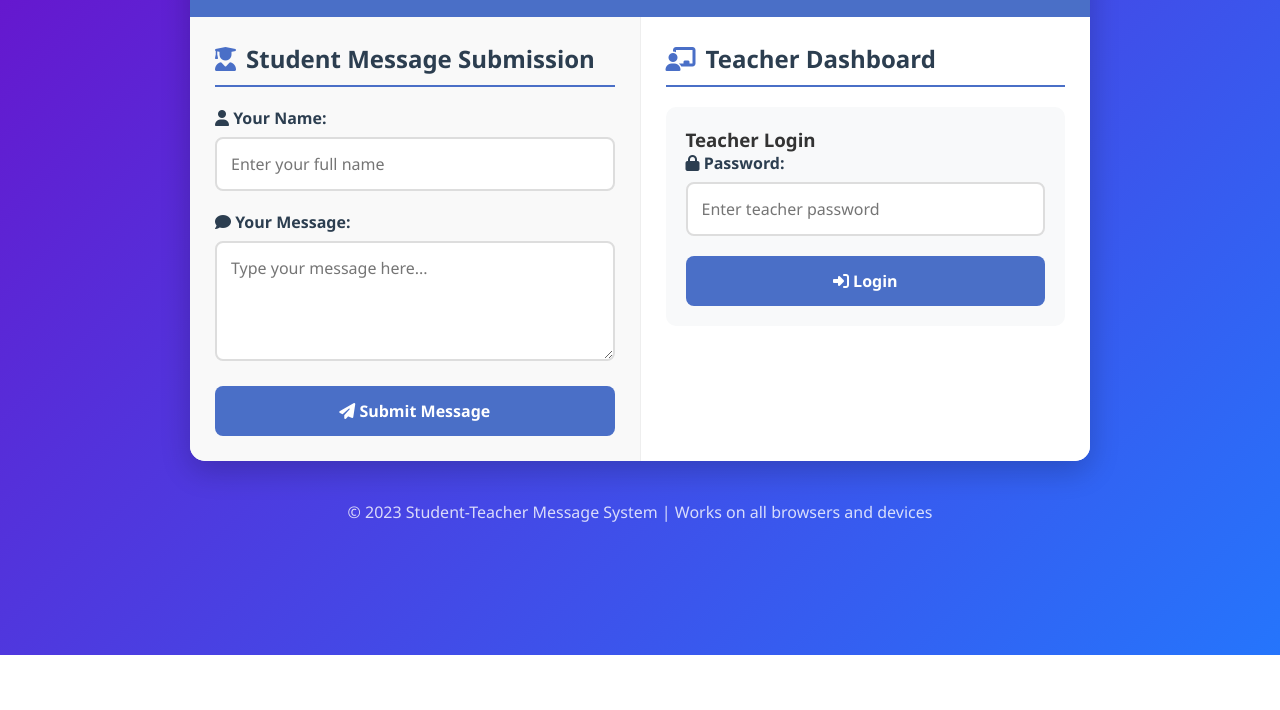
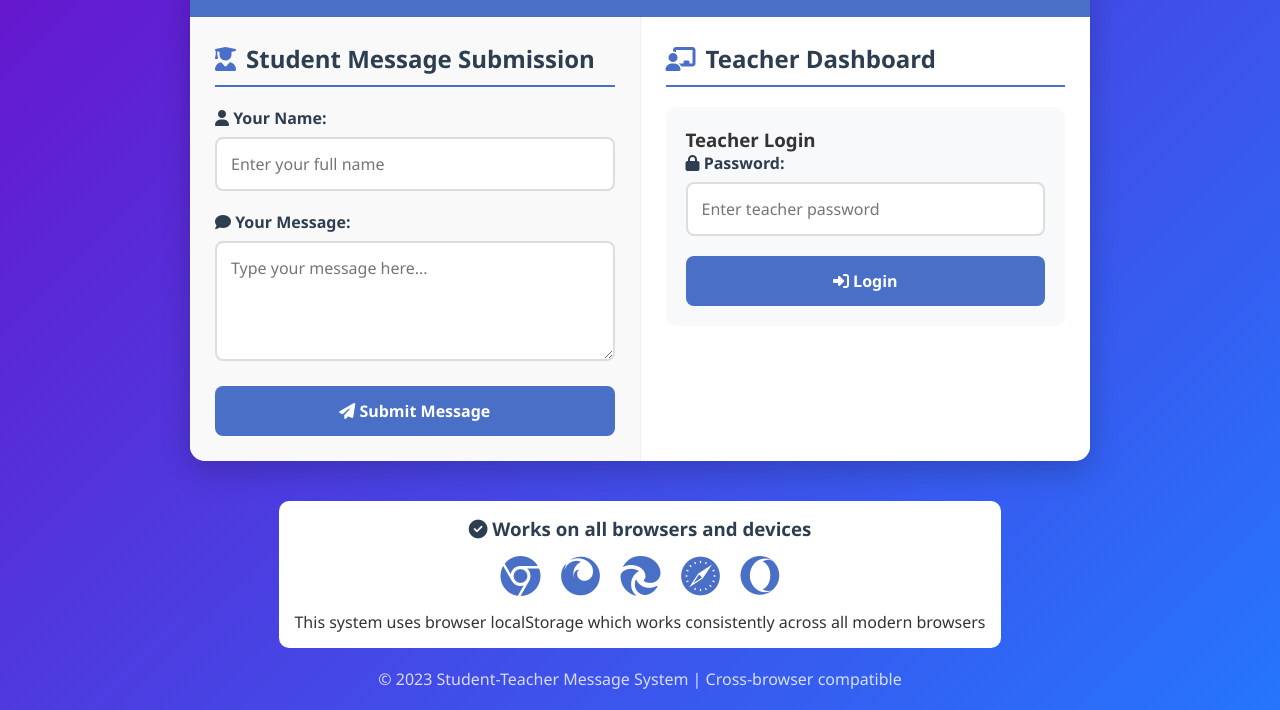
Before and after one commit to MuhammadHammadWaheed/studentsquiz, a plain HTML site: page index.html in a window 1280 px wide. Shown: the part 145-855 px from the top of the page. Before the commit the page ends 800 px from the top, so only its background shows below. Drawn offline with Linux system fonts and the light colour scheme.

Commit message:
Update index.html

```diff
--- a/index.html
+++ b/index.html
@@ -223,6 +223,24 @@
         .logout-btn:hover {
             background: #c0392b;
         }
+
+        .browser-test {
+            background: white;
+            padding: 15px;
+            border-radius: 10px;
+            margin-top: 20px;
+            text-align: center;
+            max-width: 900px;
+        }
+
+        .browser-icons {
+            display: flex;
+            justify-content: center;
+            gap: 20px;
+            margin: 15px 0;
+            font-size: 2.5rem;
+            color: #4a6fc7;
+        }
     </style>
 </head>
 <body>
@@ -277,8 +295,22 @@
         </div>
     </div>
 
+    <div class="browser-test">
+        <h3 style="color: #2c3e50; margin-bottom: 15px;">
+            <i class="fas fa-check-circle"></i> Works on all browsers and devices
+        </h3>
+        <div class="browser-icons">
+            <i class="fab fa-chrome"></i>
+            <i class="fab fa-firefox"></i>
+            <i class="fab fa-edge"></i>
+            <i class="fab fa-safari"></i>
+            <i class="fab fa-opera"></i>
+        </div>
+        <p>This system uses browser localStorage which works consistently across all modern browsers</p>
+    </div>
+
     <footer>
-        <p>© 2023 Student-Teacher Message System | Works on all browsers and devices</p>
+        <p>© 2023 Student-Teacher Message System | Cross-browser compatible</p>
     </footer>
 
     <script>
@@ -296,6 +328,11 @@
 
             // Teacher password (in a real app, this would be stored securely on a server)
             const TEACHER_PASSWORD = "teacher123";
+
+            // Initialize messages if not exists
+            if (!localStorage.getItem('studentMessages')) {
+                localStorage.setItem('studentMessages', JSON.stringify([]));
+            }
 
             // Handle student message submission
             messageForm.addEventListener('submit', function(e) {
@@ -412,6 +449,23 @@
                     .replace(/"/g, "&quot;")
                     .replace(/'/g, "&#039;");
             }
+
+            // Check if localStorage is available
+            function isLocalStorageAvailable() {
+                try {
+                    const test = 'test';
+                    localStorage.setItem(test, test);
+                    localStorage.removeItem(test);
+                    return true;
+                } catch (e) {
+                    return false;
+                }
+            }
+
+            // Initialize the application with localStorage check
+            if (!isLocalStorageAvailable()) {
+                showNotification(studentNotification, "Your browser doesn't support localStorage. Some features may not work.", "error");
+            }
         });
     </script>
 </body>
```
